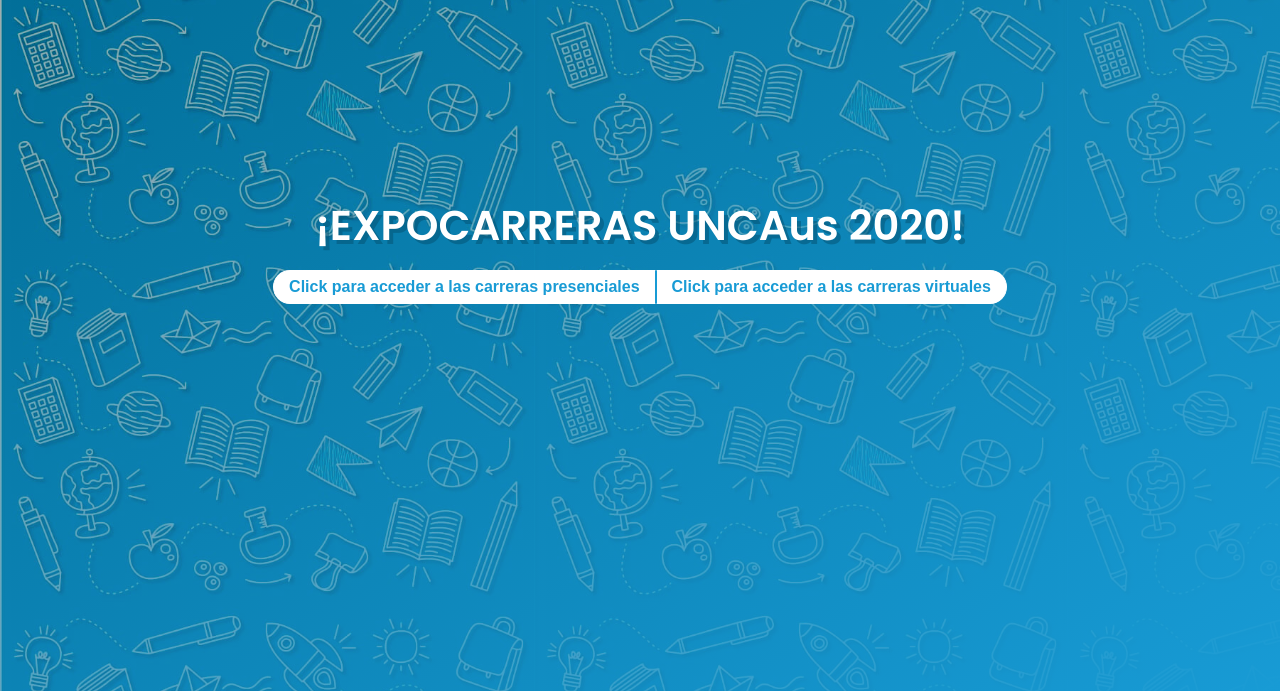
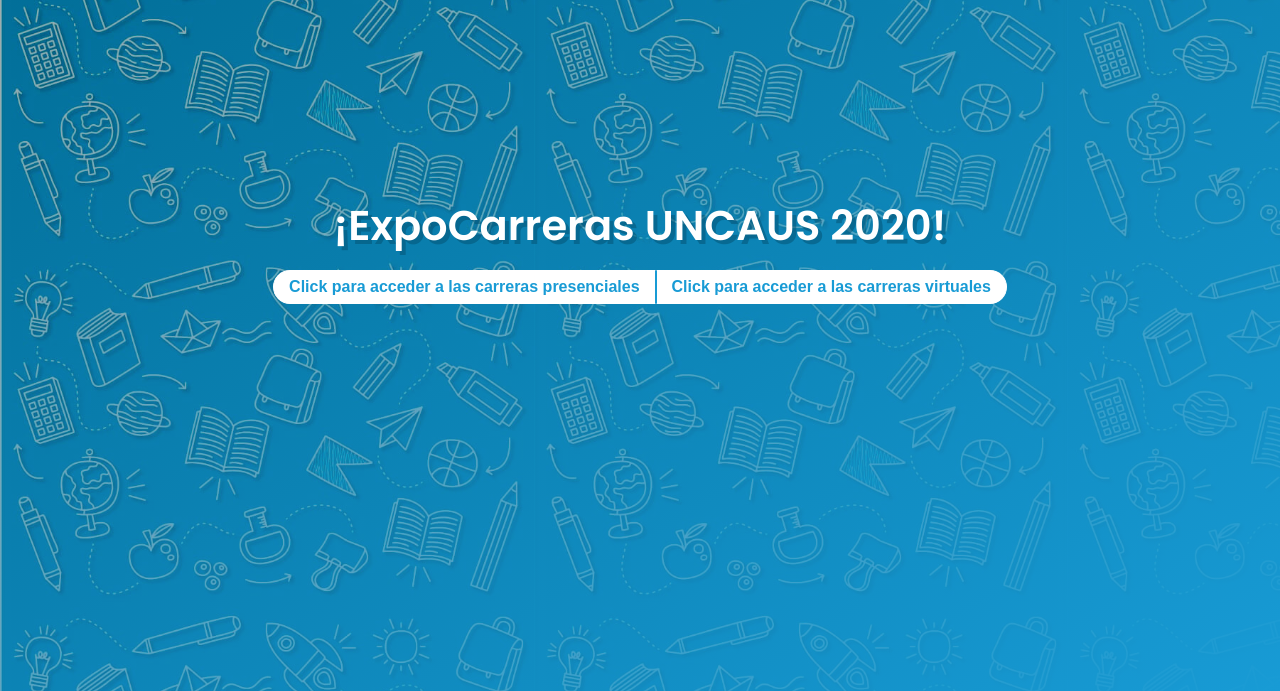
Before and after one commit to LeandroGabrielAyala/expocarreras, a plain HTML site: page index.html in a window 1280 px wide. Shown: the part 109-800 px from the top of the page. Drawn offline with Linux system fonts and the light colour scheme.

Commit message:
Cambio en el titulo de nuevo

```diff
--- a/index.html
+++ b/index.html
@@ -3,7 +3,7 @@
 <head>
 	<meta charset="UTF-8">
 	<meta name="viewport" content="width=device-width, initial-scale=1.0">
-	<title>¡EXPOCARRERAS UNCAus 2020!</title>
+	<title>¡ExpoCarreras UNCAUS 2020!</title>
 	<link href="favicon.ico" rel="shortcut icon" type="image/vnd.microsoft.icon">
 
 	<link rel="stylesheet" href="style.css">
@@ -22,7 +22,7 @@
 
 	<header>
 		<div class="content">
-			<h1>¡EXPOCARRERAS UNCAus 2020!</h1>
+			<h1>¡ExpoCarreras UNCAUS 2020!</h1>
 			<div class="buttonContent">
 				<button class="buttonP" onclick="openCarrerasP()">Click para acceder a las carreras presenciales</button>
 				<button class="buttonV" onclick="openCarrerasV()">Click para acceder a las carreras virtuales</button>
```
